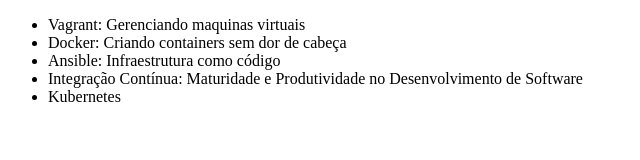
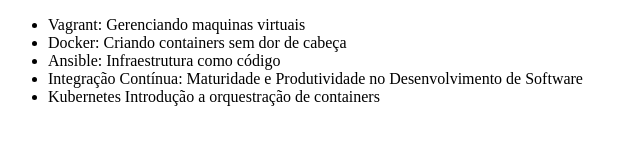
Before and after one commit to maspanhol/git-alura, a plain HTML site: page index.html in a window 1280 px wide. Shown: the whole page, without its empty margins (0-640 px from the left). Drawn offline with Linux system fonts and the light colour scheme.

Commit message:
Alterando curso kubernetes

```diff
--- a/index.html
+++ b/index.html
@@ -10,7 +10,7 @@
         <li>Docker: Criando containers sem dor de cabeça</li>
         <li>Ansible: Infraestrutura como código</li>
         <li>Integração Contínua: Maturidade e Produtividade no Desenvolvimento de Software</li>
-        <li>Kubernetes</li>
+        <li>Kubernetes Introdução a orquestração de containers</li>
     </ul>
  </body>
 </html>
```
